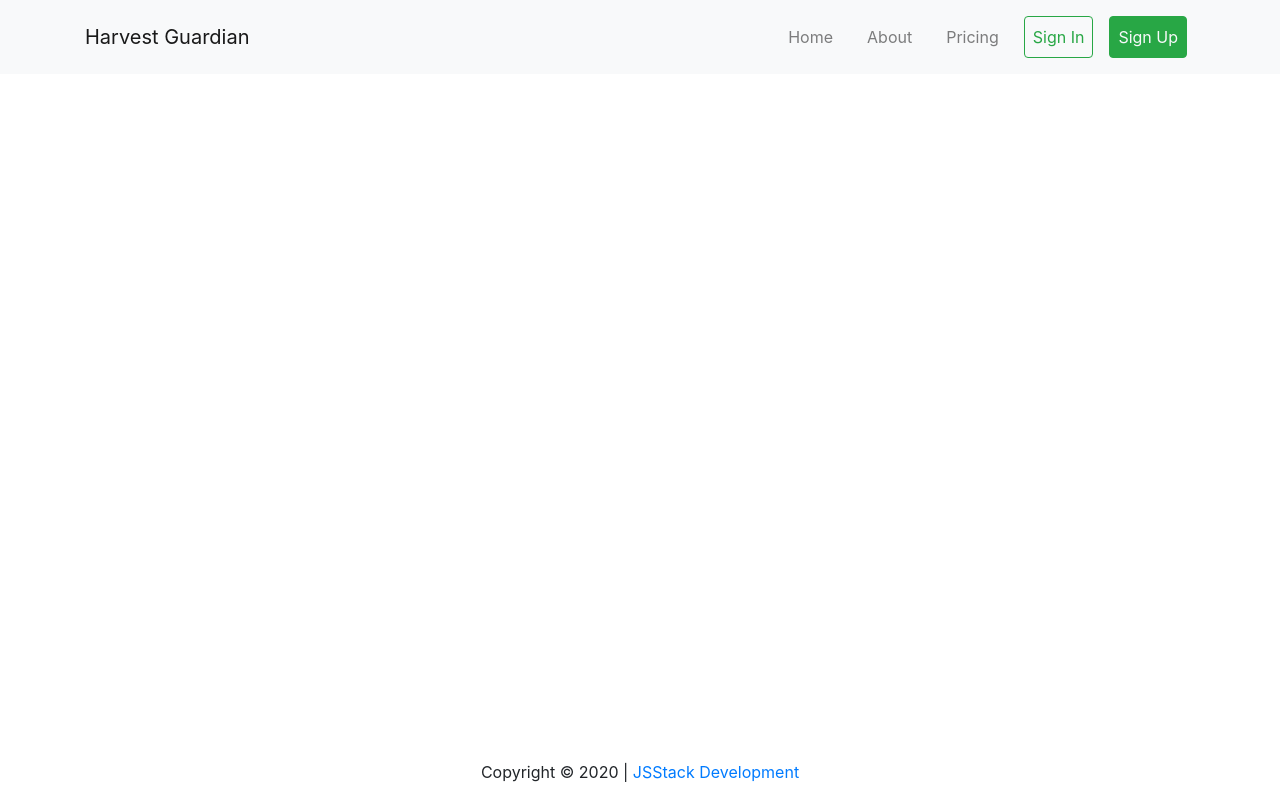
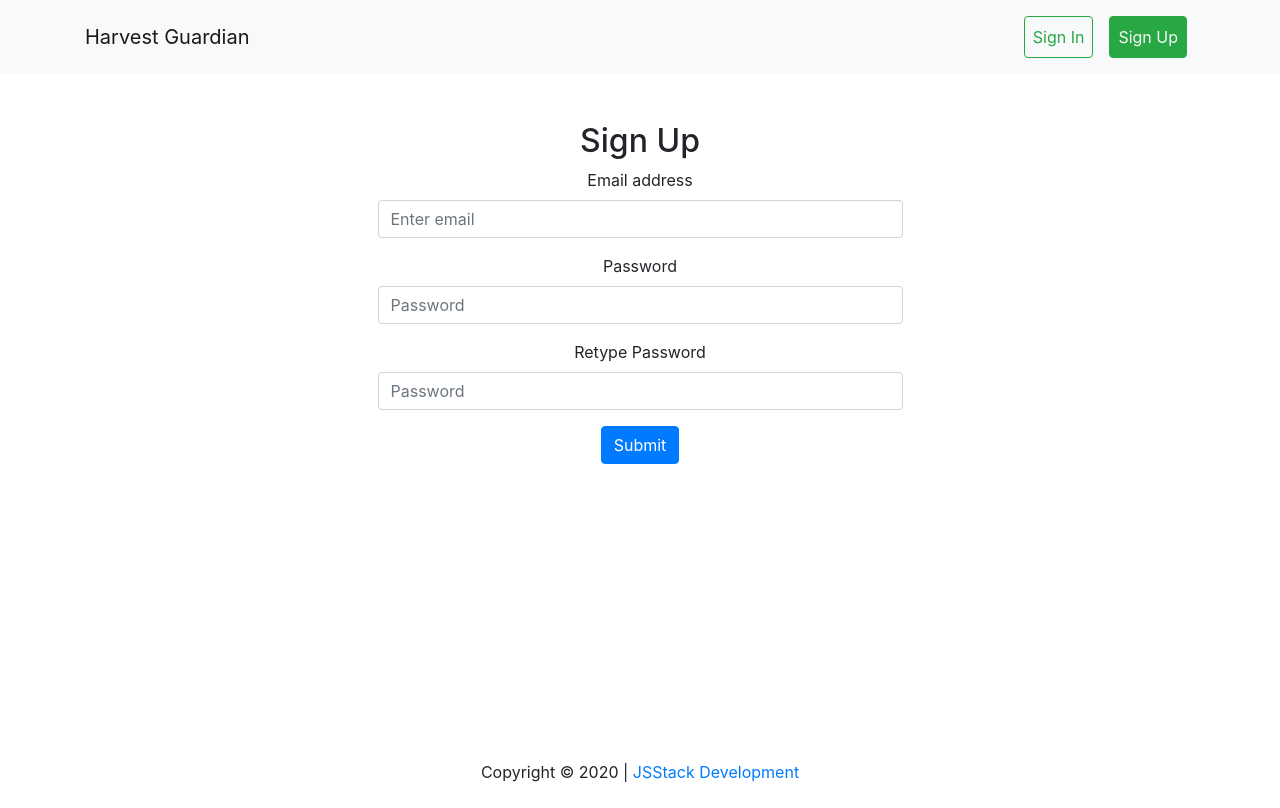
Before and after one commit to tylerdh12/Master-Harvest-Guardian, a React (Create React App) app: page /signup in a window 1280 px wide. Built offline with nearby package versions, Linux system fonts and the light colour scheme.

Commit message:
consolidate pages and setup signin signup

```diff
--- a/src/App.js
+++ b/src/App.js
@@ -7,7 +7,8 @@ import { BrowserRouter as Router, Switch, Route } from "react-router-dom";
 import Header from "./Components/Header";
 import FooterComp from "./Components/Footer";
 import Home from "./Routes/Home";
-import About from "./Routes/About";
+import SignIn from "./Routes/SignIn";
+import SignUp from "./Routes/SignUp";
 
 /*
 Function App - Renders App Component to the DOM
@@ -18,14 +19,14 @@ export default function App() {
       <div className="pageWrapper">
         <Header />
         {/* A <Switch> looks through its children <Router>s and
-            renders the first one that matches the current URL. */}
+              renders the first one that matches the current URL. */}
         <Switch>
-          <Route path="/about">
-            <About />
+          <Route path="/signup">
+            <SignUp />
           </Route>
-          <Route path="/pricing"></Route>
-          <Route path="/signup"></Route>
-          <Route path="/signin"></Route>
+          <Route path="/signin">
+            <SignIn />
+          </Route>
           <Route exact path="/">
             <Home />
           </Route>
--- a/src/Components/Header.js
+++ b/src/Components/Header.js
@@ -17,15 +17,6 @@ function Header() {
         />
         <Navbar.Collapse id="basic-navbar-nav">
           <Nav className="ml-auto">
-            <Nav.Link href="/" className="btn m-2">
-              Home
-            </Nav.Link>
-            <Nav.Link href="/about" className="btn m-2">
-              About
-            </Nav.Link>
-            <Nav.Link href="/pricing" className="btn m-2">
-              Pricing
-            </Nav.Link>
             <Nav.Link
               href="/signin"
               className="btn btn-outline-success text-success m-2"
--- a/src/Routes/About.js
+++ /dev/null
@@ -1,20 +0,0 @@
-import React from "react";
-
-export default function About(props) {
-  return (
-    <div className="cover-container d-flex p-3 mx-auto flex-column">
-      <div className="container rounded-corners text-dark h-100">
-        <div className="row h-100 align-items-center">
-          <div className="col-12 text-center">
-            <h1 className="font-weight-light p-4 mt-5 mb-0">
-              Vertically Centered Masthead Content
-            </h1>
-            <p className="lead p-4 mt-0">
-              A great starter layout for a landing page
-            </p>
-          </div>
-        </div>
-      </div>
-    </div>
-  );
-}
--- /dev/null
+++ b/src/Routes/SignIn.js
@@ -0,0 +1,40 @@
+import React from "react";
+
+// Bootstrap Imports
+import { Form, Button, Container, Row, Col } from "react-bootstrap";
+
+export default function SignIn() {
+  return (
+    <Container>
+      <Row className="mt-5 mx-auto" fluid>
+        <Col
+          className="d-flex flex-column mr-auto ml-auto"
+          md={6}
+          xs={10}
+          align="center"
+        >
+          <h2>Sign In</h2>
+          <Form
+            name="signin"
+            method="post"
+            netlify
+            netlify-honeypot="bot-field"
+          >
+            <Form.Group controlId="formBasicEmail">
+              <Form.Label>Email address</Form.Label>
+              <Form.Control type="email" placeholder="Enter email" />
+            </Form.Group>
+
+            <Form.Group controlId="formBasicPassword">
+              <Form.Label>Password</Form.Label>
+              <Form.Control type="password" placeholder="Password" />
+            </Form.Group>
+            <Button variant="primary" type="submit">
+              Submit
+            </Button>
+          </Form>
+        </Col>
+      </Row>
+    </Container>
+  );
+}
--- /dev/null
+++ b/src/Routes/SignUp.js
@@ -0,0 +1,44 @@
+import React from "react";
+
+// Bootstrap Imports
+import { Form, Button, Container, Row, Col } from "react-bootstrap";
+
+export default function SignUp() {
+  return (
+    <Container>
+      <Row className="mt-5 mx-auto" fluid>
+        <Col
+          className="d-flex flex-column mr-auto ml-auto"
+          md={6}
+          xs={10}
+          align="center"
+        >
+          <h2>Sign Up</h2>
+          <Form
+            name="signup"
+            method="post"
+            netlify
+            netlify-honeypot="bot-field"
+          >
+            <Form.Group controlId="formBasicEmail">
+              <Form.Label>Email address</Form.Label>
+              <Form.Control type="email" placeholder="Enter email" />
+            </Form.Group>
+
+            <Form.Group controlId="formBasicPassword">
+              <Form.Label>Password</Form.Label>
+              <Form.Control type="password" placeholder="Password" />
+            </Form.Group>
+            <Form.Group controlId="formBasicPassword">
+              <Form.Label>Retype Password</Form.Label>
+              <Form.Control type="password" placeholder="Password" />
+            </Form.Group>
+            <Button variant="primary" type="submit">
+              Submit
+            </Button>
+          </Form>
+        </Col>
+      </Row>
+    </Container>
+  );
+}
```
